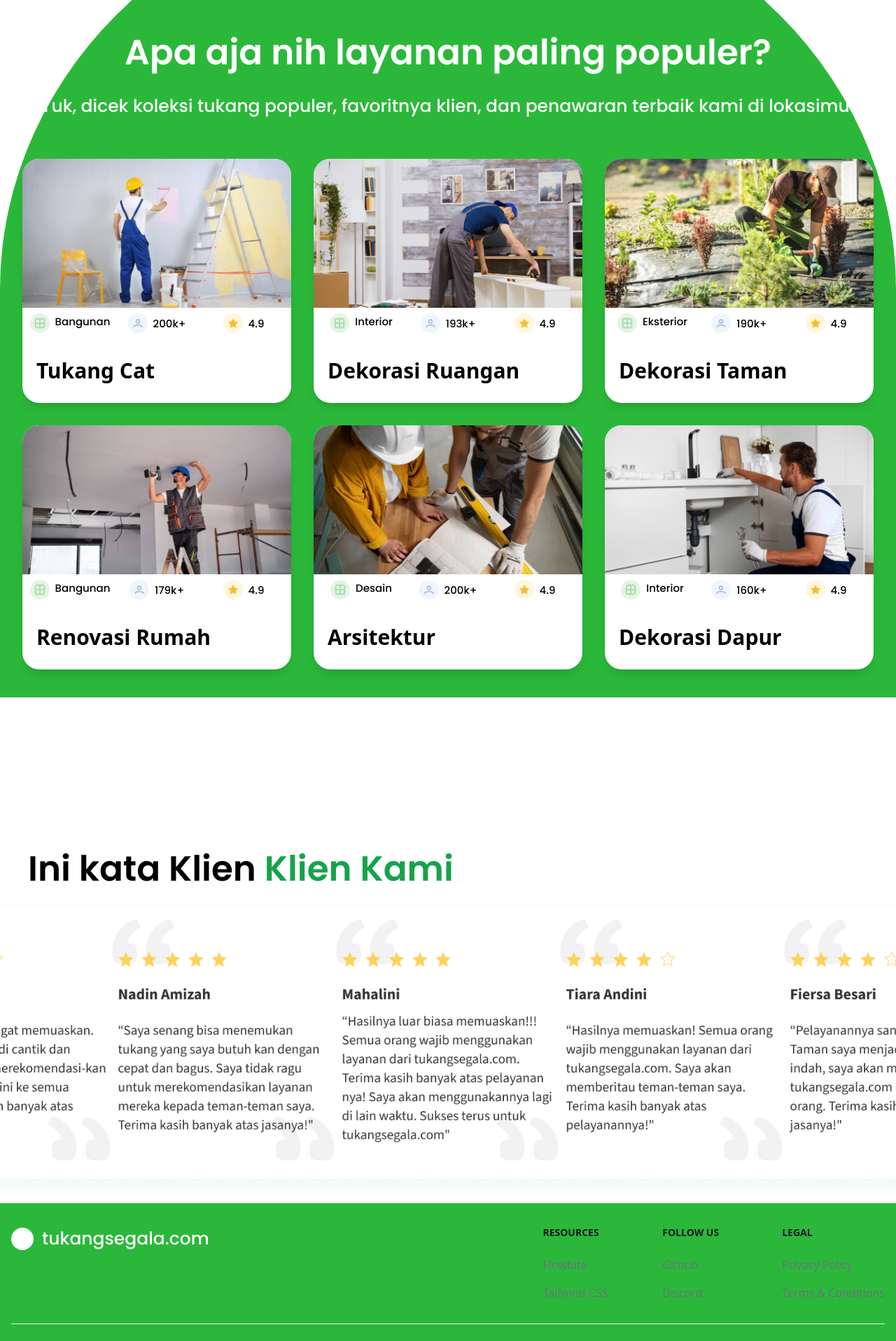
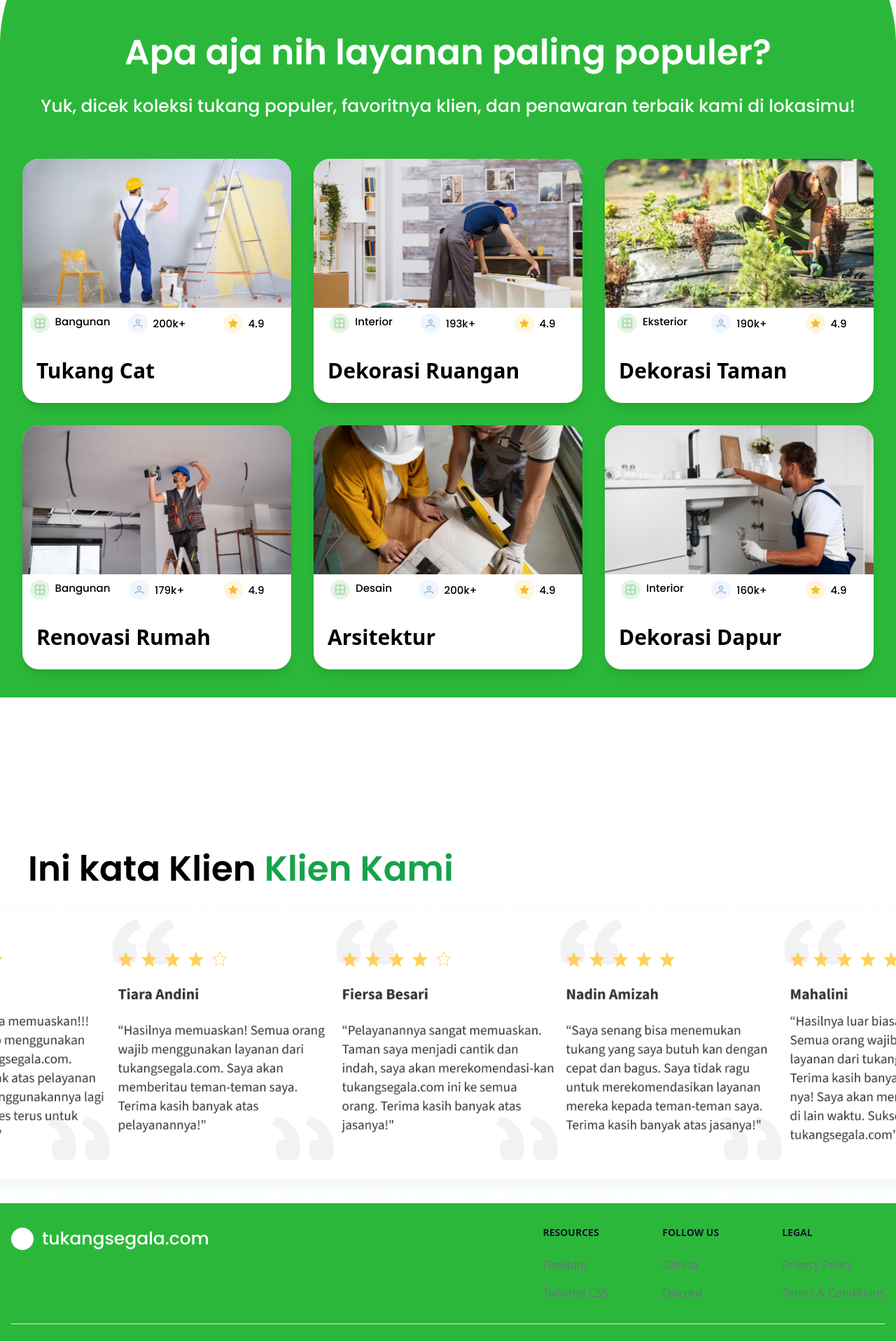
Before and after one commit to YutsuriHisekawa/tukangsegala, a Vue app: page / in a window 1280 px wide. Shown: the part 2459-4376 px from the top of the page at 70% size. Built offline with nearby package versions, Linux system fonts and the light colour scheme.

Commit message:
Tukang Segala

```diff
--- a/src/components/gal-carousel.vue
+++ b/src/components/gal-carousel.vue
@@ -1,8 +1,6 @@
 <template>
-  <div class="relative">
   <Carousel
     :items-to-show="itemsToShow"
-      :autoplay="2000"
     :wrap-around="true">
     <Slide
       v-for="(img, index) in images"
@@ -13,15 +11,17 @@
           alt="Slide Image"
           class="w-full object-cover"
           :style="{ height: '440px' }" />
+        <div class="absolute top-0 left-0 w-full h-full flex items-center justify-center"></div>
       </div>
     </Slide>
+
+    <!-- Hide navigation on medium screens and above -->
   </Carousel>
-  </div>
 </template>
 
 <script>
 import { defineComponent, ref, onMounted } from 'vue';
-import { Carousel, Slide } from 'vue3-carousel';
+import { Carousel, Navigation, Slide } from 'vue3-carousel';
 
 import 'vue3-carousel/dist/carousel.css';
 
@@ -30,6 +30,7 @@ export default defineComponent({
   components: {
     Carousel,
     Slide,
+    Navigation,
   },
   setup() {
     const itemsToShow = ref(4); // default for large screens
--- a/src/views/Home.vue
+++ b/src/views/Home.vue
@@ -159,7 +159,7 @@ onMounted(() => {
   </section>
 
   <!--Layanan-->
-  <section class="w-full bg-Toko-hijau rounded-t-[250px] md:rounded-t-[50%] mt-10">
+  <section class="w-full bg-Toko-hijau rounded-t-[250px] md:rounded-t-[20%] mt-10">
     <h1 class="fontabout text-white text-center pt-52 mb-5">Apa aja nih layanan paling populer?</h1>
     <p class="fonthero text-white text-center">
       Yuk, dicek koleksi tukang populer, favoritnya klien, dan penawaran terbaik kami di lokasimu!
```
Lines whose indentation alone changed are shown as unchanged.
